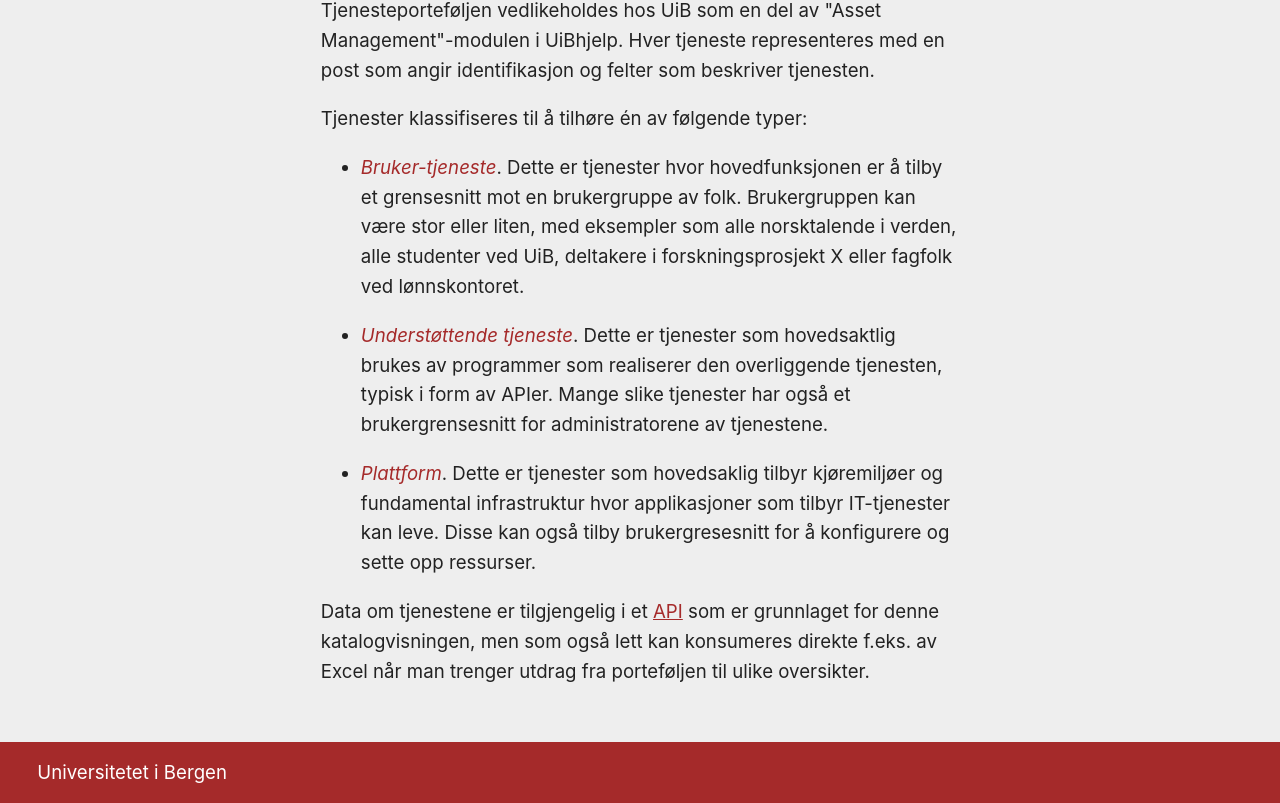
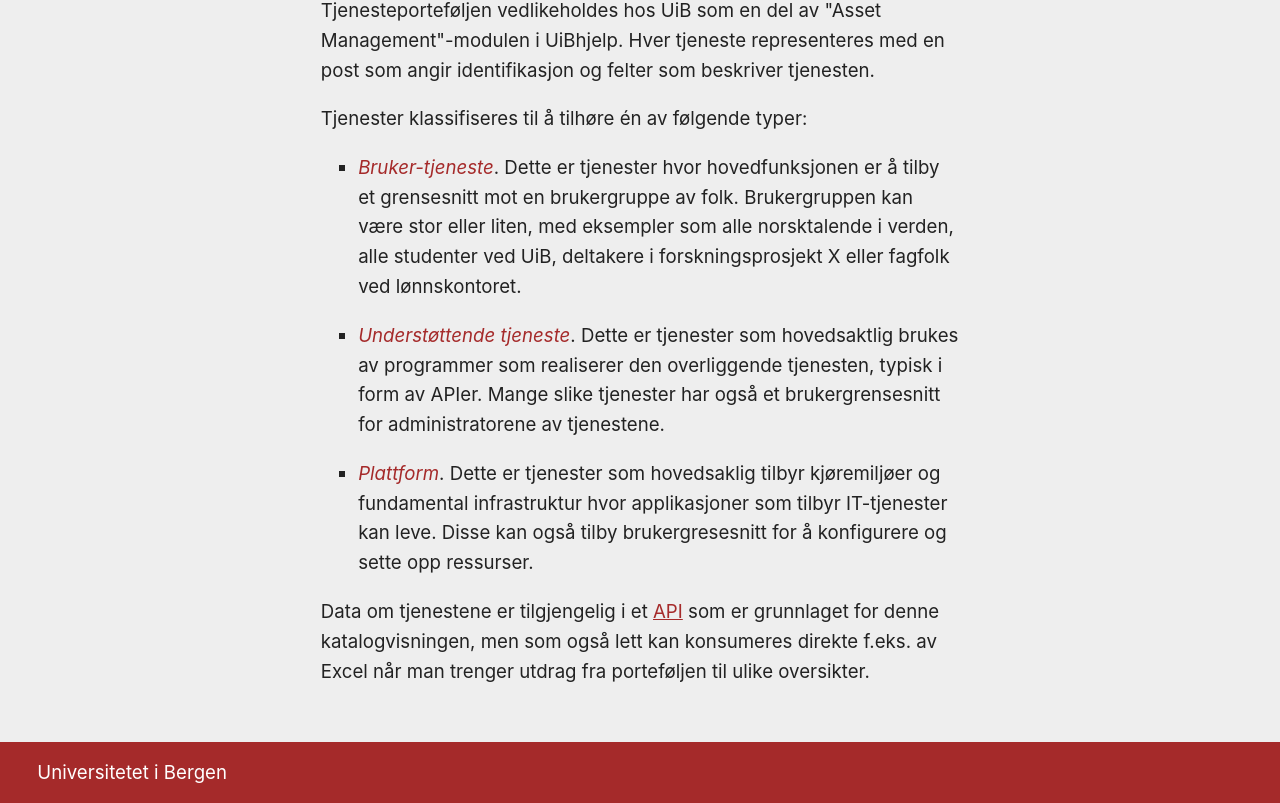
Before and after one commit to uib/ntk, a Next.js app: page /om in a window 1280 px wide. Shown: the part 2710-3513 px from the top of the page. Built offline with nearby package versions, Linux system fonts and the light colour scheme.

Commit message:
Styling tweaks

```diff
--- a/pages/[id].js
+++ b/pages/[id].js
@@ -110,7 +110,7 @@ export default function Service({svc}) {
         </div>
 
         <div className={styles.bottomNav}>
-          <Link href="/"><a className={styles.backlink}>Tilbake</a></Link>
+          <Link href="/"><a className="backlink">Tilbake</a></Link>
         </div>
       </div>
     </>
--- a/pages/team/[team].js
+++ b/pages/team/[team].js
@@ -9,7 +9,7 @@ export default function Team({team_name, services}) {
             <ul>
             { services.map(svc => <li key="svc.unid"><ServiceLink service={svc} fullname /></li>) }
             </ul>
-            <p><Link href="/team"><a>Tilbake til team-listen</a></Link></p>
+            <p><Link href="/team"><a className="backlink">Tilbake til team-listen</a></Link></p>
         </div>
     );
 }
--- a/pages/team/index.js
+++ b/pages/team/index.js
@@ -4,7 +4,7 @@ import Link from 'next/link';
 export default function Teams({teams}) {
     return (
         <div>
-            <h1>Forvaltingsteam</h1>
+            <h1>Forvaltingsteam med tjenester</h1>
             <ul>
                 {teams.map(t => <li key={t.slug}><Link href={"/team/" + t.slug}><a>{t.name} ({t.count})</a></Link></li>)}
             </ul>
@@ -20,7 +20,7 @@ export async function getStaticProps(context) {
         teams.push(
             {
                 slug: t[0],
-                name: t[1][0].operatorgroup_secondline ?? "(Mangler)",
+                name: t[1][0].operatorgroup_secondline ?? "⚠︎ Tjenester som mangler forvaltingsteam",
                 count: t[1].length,
             }
         )
--- a/styles/Home.module.css
+++ b/styles/Home.module.css
@@ -16,11 +16,6 @@
   width: 100%;
   column-count: auto;
   column-width: 25ex;
-  padding: 0;
-}
-
-.main .serviceList li {
-  list-style-type: none;
 }
 
 .servicelink code {
--- a/styles/globals.css
+++ b/styles/globals.css
@@ -49,6 +49,14 @@ main {
   align-items: center;
 }
 
+ul > li {
+  list-style-type: none;
+}
+
+ul {
+  padding: 0;
+}
+
 article {
   max-width: 70ex;
   padding: 0 2rem;
@@ -64,10 +72,26 @@ article em {
   color: brown;
 }
 
+article ul > li {
+  list-style-type: square;
+}
+
+article ul {
+  padding-left: 2em;
+}
+
 footer {
   background: brown;
   color: white;
   padding: 1rem 2rem;
+}
+
+.backlink {
+  font-weight: bold;
+  border-radius: 4px;
+  color: white;
+  background: brown;
+  padding: 0.4ex 0.8ex;
 }
 
 @media (prefers-color-scheme: dark) {
@@ -81,4 +105,7 @@ footer {
   article em, article a {
     color: hsl(0, 59%, 80%);
   }
+  .backlink {
+    filter: invert(1);
+  }
 }
```
Also changed, not shown: styles/Service.module.css (+1 -9 lines).
